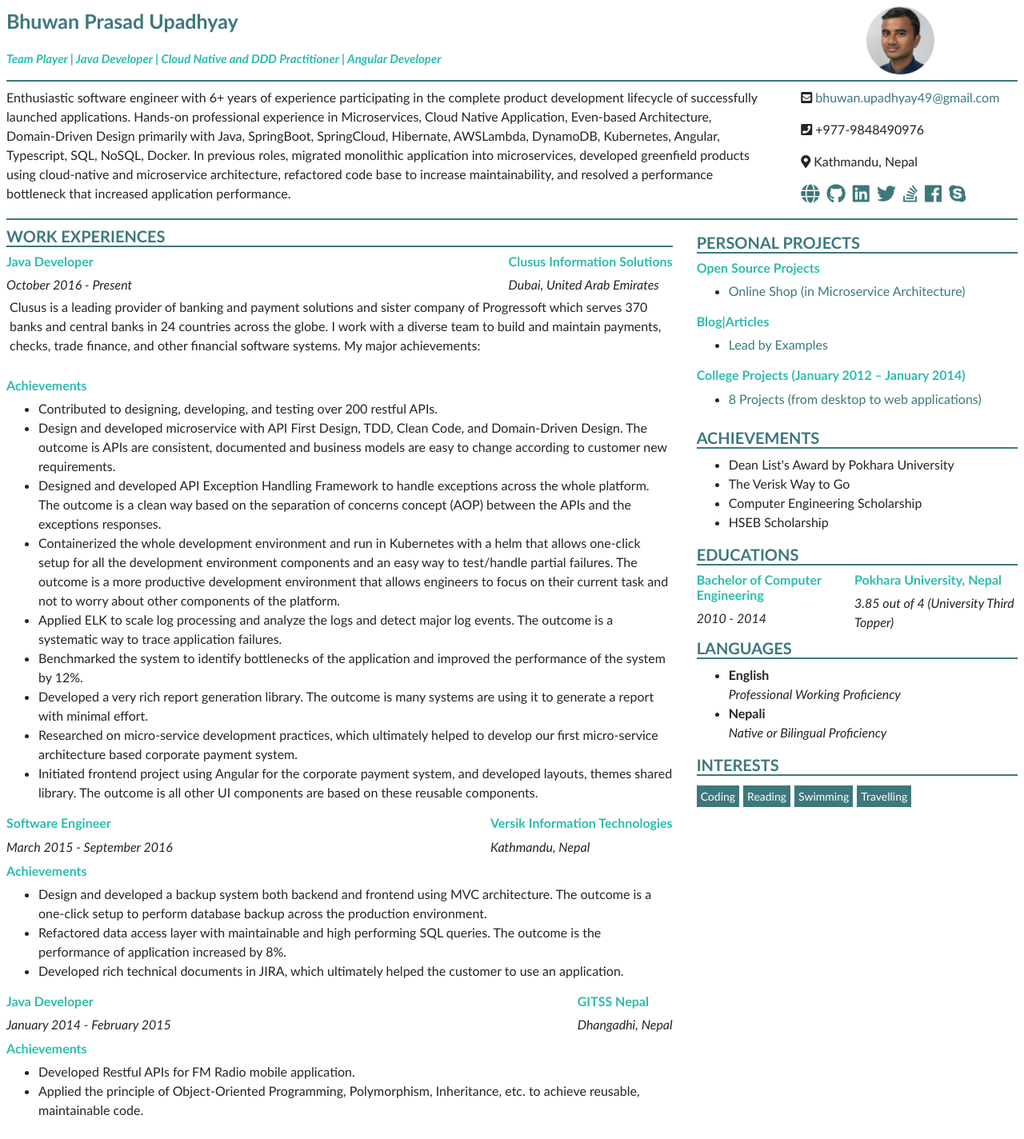
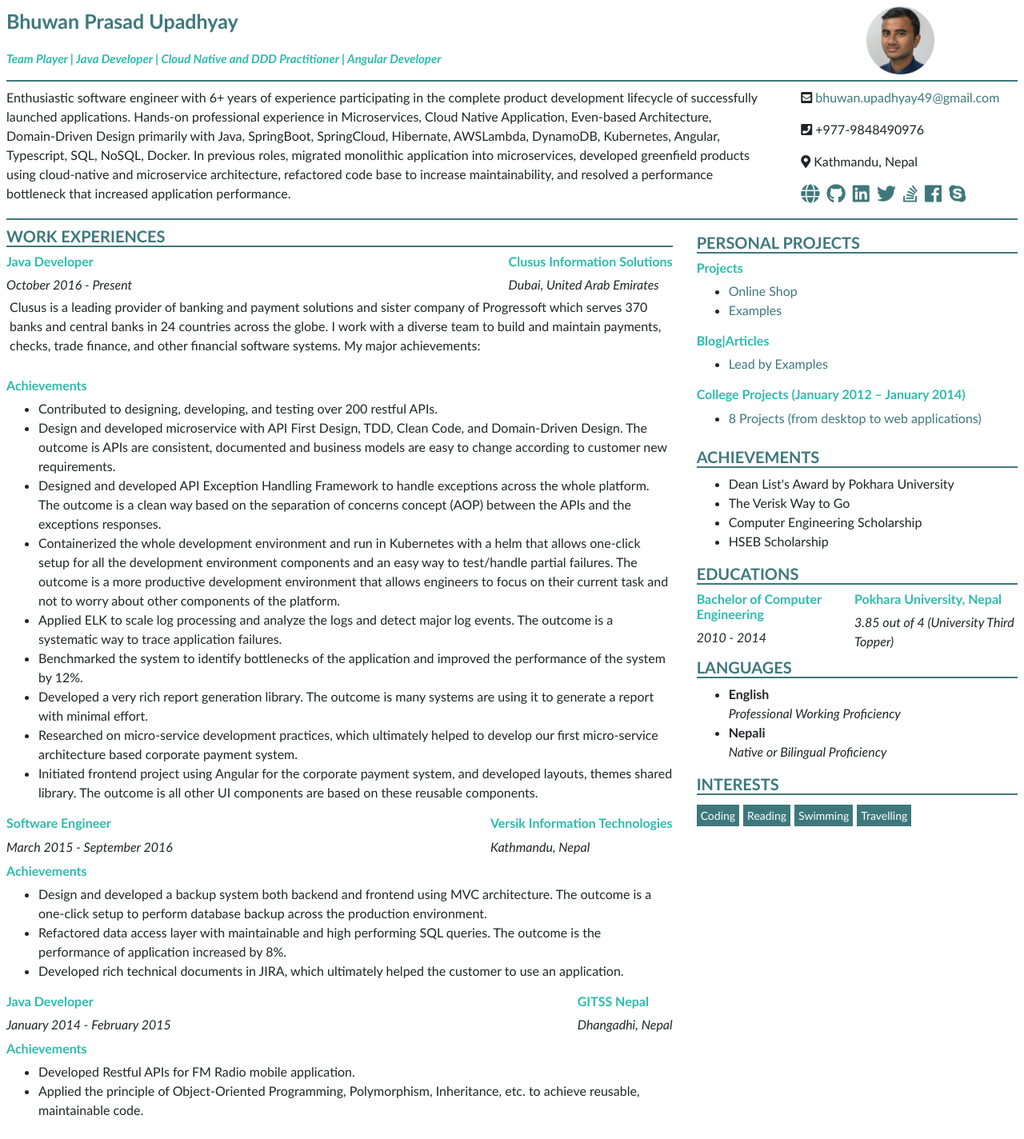
Before and after one commit to BhuwanUpadhyay/cv, a Jekyll site: the page built from index.markdown, in a window 1280 px wide. Shown: the whole page at 80% size. Built offline with Jekyll 4.4.1, drawn with Linux system fonts in a browser that asks for light colours; nearby versions of some CDN libraries.

Commit message:
chore(wip): projects

```diff
--- a/_data/cv.yml
+++ b/_data/cv.yml
@@ -212,10 +212,12 @@ projects:
   #       href: https://bhuwanupadhyay.gitbook.io/think-ddd/
   #     - title: Spring Boot 2.0 (A book for deep-dive with Spring Boot 2.0)
   #       href: https://bhuwanupadhyay.gitbook.io/spring-boot-2-0/
-  - title: Open Source Projects
+  - title: Projects
     links:
-      - title: Online Shop (in Microservice Architecture)
+      - title: Online Shop
         href: https://github.com/BhuwanUpadhyay/online-shop
+      - title: Examples
+        href: https://github.com/BhuwanUpadhyay/examples
   - title: Blog|Articles
     links:
       - title: Lead by Examples
```
